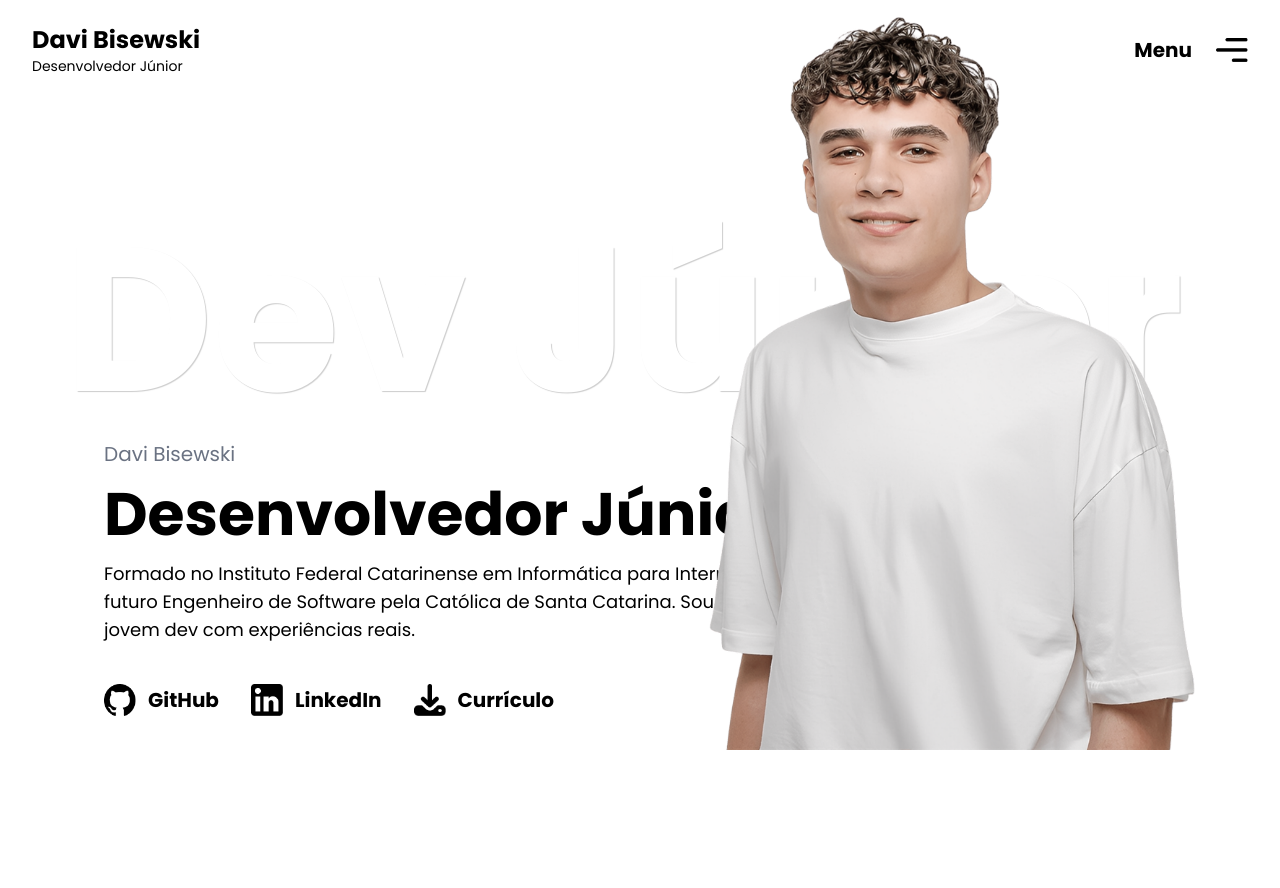
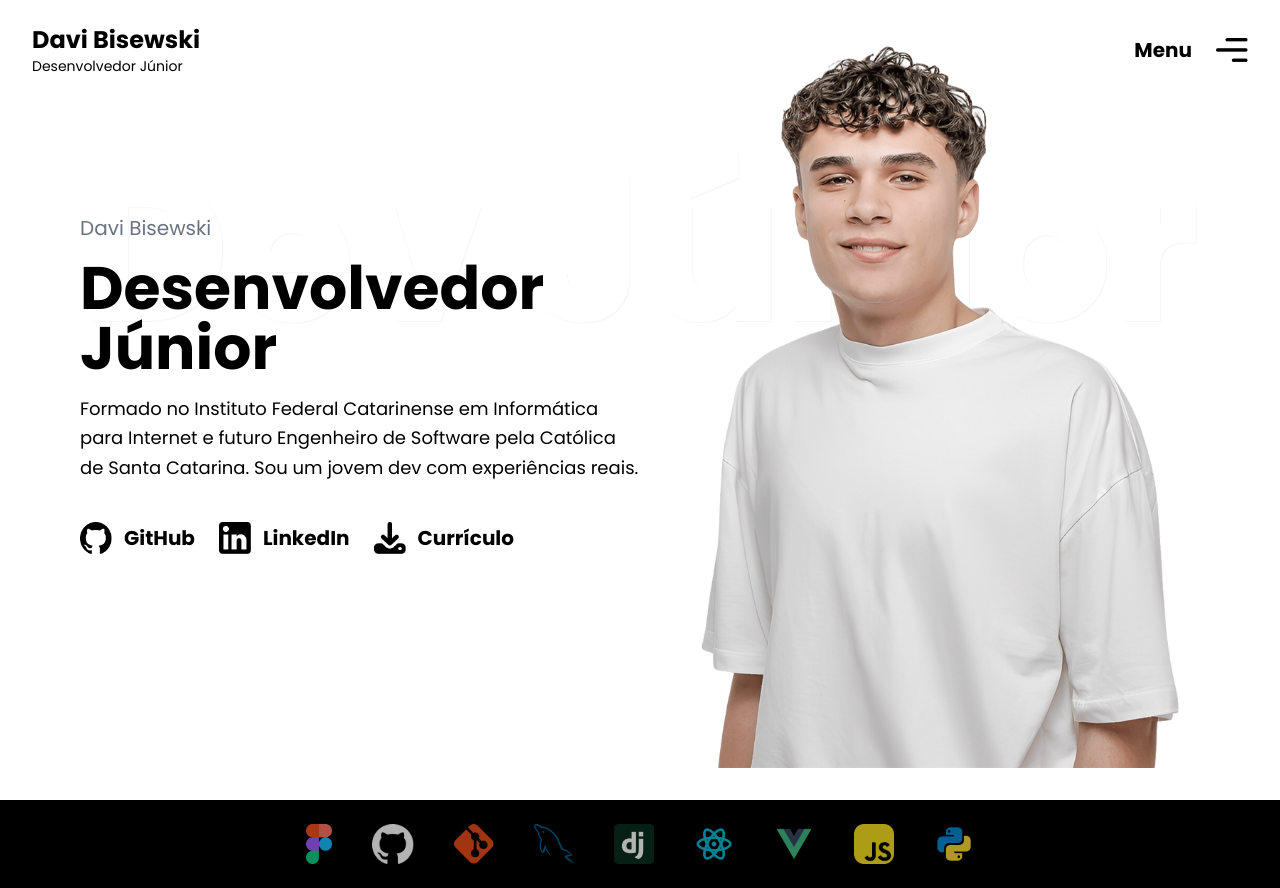
Before and after one commit to DaviBisewski/portfolio, a React (Vite) app: page / in a window 1280 px wide. Before the commit the page ends 800 px from the top, so only its background shows below. Built offline with nearby package versions, Linux system fonts and the light colour scheme.

Commit message:
feat: versionar

```diff
--- a/src/App.jsx
+++ b/src/App.jsx
@@ -1,14 +1,16 @@
 import Header from "./components/Header";
 import useReveal from "./animations/useReveal";
 import Hero from "./components/Hero";
+import TechBar from "./components/TechBar";
 
 function App() {
   useReveal();
   return (
     <>
-      <div className="w-[90%] mx-auto">
+      <div className="">
         <Header />
         <Hero />
+        <TechBar />
       </div>
     </>
   );
--- a/src/components/Hero.jsx
+++ b/src/components/Hero.jsx
@@ -1,74 +1,88 @@
+import { useEffect, useRef } from "react";
+
 import GithubIcon from "../assets/img/github.png";
 import LinkedinIcon from "../assets/img/linkedin.png";
+import DownloadIcon from "../assets/img/download.png";
+import HeroImage from "../assets/img/foto.png";
+
 import SocialButton from "../components/SocialButton";
-import Download from "../assets/img/download.png";
-import HeroImage from "../assets/img/foto.png";
-import { useEffect, useRef } from "react";
 import { heroImageAnimation } from "../animations/heroImageAnimation";
 
 export default function Hero() {
   const heroImageRef = useRef(null);
 
   useEffect(() => {
-    if (heroImageRef.current) {
+    if (!heroImageRef.current) return;
+
+    const prefersReducedMotion = window.matchMedia(
+      "(prefers-reduced-motion: reduce)"
+    ).matches;
+
+    if (!prefersReducedMotion) {
       heroImageAnimation(heroImageRef.current);
     }
   }, []);
 
+  const socialLinks = [
+    { href: "https://github.com/DaviBisewski", icon: GithubIcon, label: "GitHub" },
+    { href: "https://linkedin.com/in/seuperfil", icon: LinkedinIcon, label: "LinkedIn" },
+    { href: "/Davi Bisewski.pdf", icon: DownloadIcon, label: "Currículo", download: true },
+  ];
+
   return (
-   <section className="relative min-h-[90vh] flex items-center">
-  {/* TEXTO BACKGROUND */}
-  <h1 className="reveal -mt-20 text-inner-shadow text-[16vw] font-bold">
+<section className="relative min-h-screen overflow-hidden px-6 lg:px-20">
+  {/* TEXTO DECORATIVO */}
+  <span
+    aria-hidden
+    className="
+      absolute inset-0
+      flex items-start justify-center
+      pt-24
+      font-extrabold text-[16vw]
+      text-inner-shadow opacity-20
+      select-none pointer-events-none
+    "
+  >
     Dev Júnior
-  </h1>
+  </span>
 
-  {/* IMAGEM HERO */}
-  <img
-    ref={heroImageRef}
-    src={HeroImage}
-    alt="Davi Bisewski"
-    className="
-      absolute
-      right-0
-      top-1/2
-      -translate-y-1/2
-      w-[520px]
-      z-20
-      pointer-events-none
-    "
-  />
+  <div className="relative z-10 grid grid-cols-1 lg:grid-cols-2 h-full">
+    {/* TEXTO */}
+    <div className="flex flex-col justify-center gap-4 max-w-xl translate-y-  0">
+      <p className="reveal text-xl text-gray-500">
+        Davi Bisewski
+      </p>
 
-  {/* BLOCO DOS PARÁGRAFOS */}
-  <div className="absolute left-10 top-1/2 translate-y-20 flex flex-col gap-4 max-w-3xl z-10">
-    <p className="reveal text-xl text-gray-500">Davi Bisewski</p>
+      <h1 className="reveal text-4xl md:text-6xl font-bold">
+        Desenvolvedor Júnior
+      </h1>
 
-    <p className="reveal text-6xl font-bold">Desenvolvedor Júnior</p>
+      <p className="reveal text-lg leading-relaxed max-w-2xl">
+        Formado no Instituto Federal Catarinense em Informática para Internet
+        e futuro Engenheiro de Software pela Católica de Santa Catarina.
+        Sou um jovem dev com experiências reais.
+      </p>
 
-    <p className="reveal text-lg max-w-2xl">
-      Formado no Instituto Federal Catarinense em Informática para Internet
-      e futuro Engenheiro de Software pela Católica de Santa Catarina. Sou
-      um jovem dev com experiências reais.
-    </p>
+      <div className="flex flex-wrap gap-6 mt-6">
+        {socialLinks.map((item) => (
+          <SocialButton
+            key={item.label}
+            href={item.href}
+            icon={item.icon}
+            label={item.label}
+            download={item.download}
+          />
+        ))}
+      </div>
+    </div>
 
-    <div className="flex gap-8 mt-6">
-      <SocialButton
-        href="https://github.com/DaviBisewski"
-        icon={GithubIcon}
-        label="GitHub"
-        className="reveal"
-      />
-
-      <SocialButton
-        href="https://linkedin.com/in/seuperfil"
-        icon={LinkedinIcon}
-        label="LinkedIn"
-      />
-
-      <SocialButton
-        href="/Davi Bisewski.pdf"
-        icon={Download}
-        label="Currículo"
-        download
+    {/* IMAGEM */}
+    <div className="flex justify-center lg:justify-end items-center">
+      <img
+        ref={heroImageRef}
+        src={HeroImage}
+        alt="Davi Bisewski"
+        className="reveal w-full max-w-lg pointer-events-none"
       />
     </div>
   </div>
--- a/src/components/SocialButton.jsx
+++ b/src/components/SocialButton.jsx
@@ -9,9 +9,9 @@ export default function SocialButton({ href, icon, label, download = false }) {
     >
       <div className="group relative flex items-center gap-3 w-fit">
 
-        <img src={icon} alt={label} className="w-8 h-8" />
+        <img src={icon} alt={label} className="reveal w-8 h-8" />
 
-        <p className="text-xl font-bold">{label}</p>
+        <p className="reveal text-xl font-bold">{label}</p>
 
         {/* LINHA ANIMADA */}
         <span
--- /dev/null
+++ b/src/components/TechBar.jsx
@@ -0,0 +1,51 @@
+import Figma from "../assets/img/figma.png";
+import Github from "../assets/img/githubwhite.png";
+import Git from "../assets/img/git.png";
+import Mysql from "../assets/img/mySQL.png";
+import Django from "../assets/img/django.png";
+import ReactIcon from "../assets/img/react.png";
+import Vue from "../assets/img/vue.png";
+import JS from "../assets/img/javascript.png";
+import Python from "../assets/img/python.png";
+
+const techs = [
+  { name: "Figma", icon: Figma },
+  { name: "GitHub", icon: Github },
+  { name: "Git", icon: Git },
+  { name: "MySQL", icon: Mysql },
+  { name: "Django", icon: Django },
+  { name: "React", icon: ReactIcon },
+  { name: "Vue", icon: Vue },
+  { name: "JavaScript", icon: JS },
+  { name: "Python", icon: Python },
+];
+
+export default function TechBar() {
+  return (
+    <div
+      className="
+        relative
+        z-30
+        left-1/2
+        right-1/2
+        -ml-[50vw]
+        -mr-[50vw]
+        w-screen
+        bg-black
+        py-6
+
+      "
+    >
+      <div className="max-w-7xl mx-auto flex items-center justify-center gap-10">
+        {techs.map((tech) => (
+          <img
+            key={tech.name}
+            src={tech.icon}
+            alt={tech.name}
+            className="h-10 opacity-70 hover:opacity-100 transition duration-300"
+          />
+        ))}
+      </div>
+    </div>
+  );
+}
--- a/src/index.css
+++ b/src/index.css
@@ -13,3 +13,12 @@ body {
     1px 1px 1px rgba(0,0,0,0.2),
    -1px -1px 1px rgba(255,255,255,0.10);
 }
+
+/* layout system */
+.container {
+  width: 100%;
+  max-width: 1200px;
+  margin-left: auto;
+  margin-right: auto;
+
+}
```
